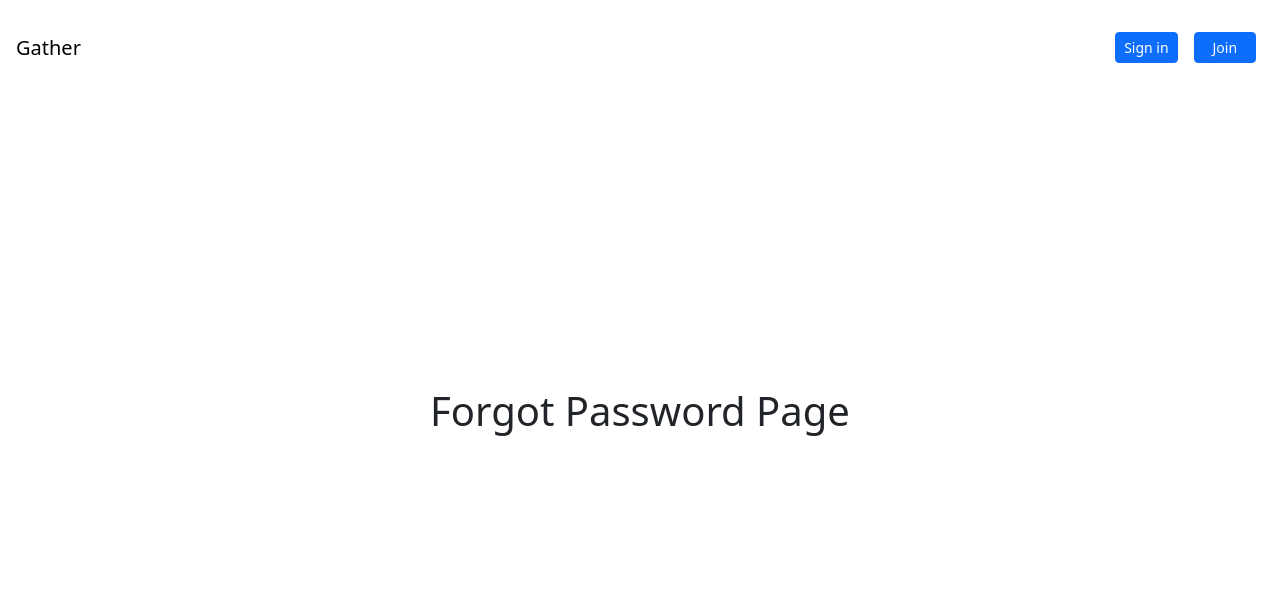
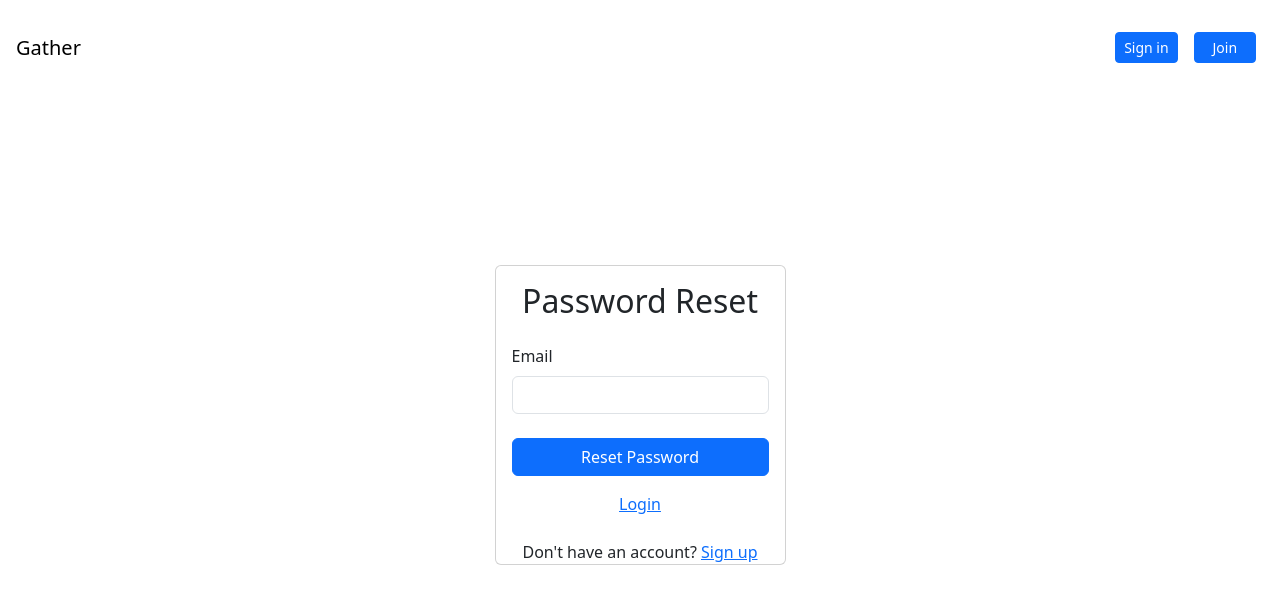
Before and after one commit to Gazdean/events-front-end, a React (Vite) app: page /forgot-password in a window 1280 px wide. Shown: the top 604 px of the page. Built offline with nearby package versions, Linux system fonts and the light colour scheme; no server answers.

Commit message:
added card and container to call to action

```diff
--- a/src/Components/CallToAction.jsx
+++ b/src/Components/CallToAction.jsx
@@ -1,13 +1,16 @@
 import React from 'react'
+import { Card } from 'react-bootstrap'
 import Container from 'react-bootstrap/Container'
 
 export default function CallToAction() {
   return (
-    <Container >
-        <p className='h3'>Lets</p>
-        <h1 className="" style={{color: "#429DD0"}}> Gather</h1>
-        <p>and make our community <strong>stronger</strong> together</p>
-        <p>Browse local events sign up and connect with your neighbourhood</p>
+    <Container className='d-flex justify-content-center my-4'>
+      <Card className='p-4 text-center' style={{ maxWidth: '600px' }}>
+        <p className='h3'>Let's</p>
+        <h1 className="display-4" style={{ color: "#429DD0" }}>Gather</h1>
+        <p className='h5'>and make our community <strong>stronger</strong> together</p>
+        <p>Browse local events, sign up, and connect with your neighborhood.</p>
+      </Card>
     </Container>
   )
 }
--- a/src/Contexts/AuthContext.jsx
+++ b/src/Contexts/AuthContext.jsx
@@ -1,7 +1,7 @@
 import React from 'react'
 import { useState, useContext, useEffect  } from 'react'
 import {auth} from '../firebase'
-import {createUserWithEmailAndPassword, signInWithEmailAndPassword, signOut} from 'firebase/auth'
+import {createUserWithEmailAndPassword, signInWithEmailAndPassword, signOut, sendPasswordResetEmail} from 'firebase/auth'
 
 const AuthContext = React.createContext()
 
@@ -25,6 +25,11 @@ export function AuthProvider({children}) {
         return signOut(auth)
     }
 
+    function resetPassword(email) {
+        return sendPasswordResetEmail(auth, email)
+    }
+
+
     useEffect(()=> {
         const unsubscribe = auth.onAuthStateChanged(user => {
              setCurrentUser(user)
@@ -33,7 +38,7 @@ export function AuthProvider({children}) {
         return unsubscribe
     }, [])
 
-    const value = {currentUser, signup, signin, logout}
+    const value = {currentUser, signup, signin, logout, resetPassword}
 
     return (
         <AuthContext.Provider value={value}>
--- a/src/Pages/ForgotPassword.jsx
+++ b/src/Pages/ForgotPassword.jsx
@@ -1,9 +1,49 @@
-import React from 'react'
+import React, { useState, useRef } from "react"
+import {Form, Button, Card, Alert} from "react-bootstrap"
+import { useAuth } from '../Contexts/AuthContext'
+import { Link } from "react-router-dom"
 
 export default function ForgotPassword() {
-  return (
-    <>
-        <h1>Forgot Password Page</h1>
-    </>
-  )
+    const emailRef = useRef()
+    const { resetPassword } = useAuth()
+    const [loading, setLoading] = useState(false)
+    const [message, setMessage] = useState('')
+
+    async function handleSubmit(event) {
+        event.preventDefault()
+
+        try {
+            setMessage('')
+            setLoading(true)
+            await resetPassword(emailRef.current.value)
+            setMessage('Check your inbox or junk for futher instructions')
+        } catch {
+            // no error sent from Firebase if email does not exsist due to Firebases 'email enumeration protection' to stop brute-force attacks
+        }
+        setLoading(false)
+
+    }
+
+    return (
+        <>
+            <Card>
+                <Card.Body>
+                    <h2 className="text-center mb-4">Password Reset</h2>
+                    {message && <Alert variant="success">{message}</Alert>}
+                    <Form onSubmit={handleSubmit} >
+                        <Form.Group id="email">
+                            <Form.Label htmlFor="forgotPasswordEmail">Email</Form.Label>
+                            <Form.Control id="forgotPasswordEmail" name="forgotPasswordEmail" type="email" ref={emailRef} required></Form.Control>
+                        </Form.Group>
+                        <Button disabled={loading} className="w-100 mt-4" type="submit">Reset Password</Button>
+                    </Form>
+                    <div className="w-100 text-center mt-3"><Link to="/sign-in">Login</Link></div>
+                </Card.Body>
+              <div className="w-100 text-center mt-2">
+                Don't have an account? <Link to="/join">Sign up</Link>
+              </div>
+            </Card>
+
+        </>
+    )
 }
--- a/src/Pages/Join.jsx
+++ b/src/Pages/Join.jsx
@@ -32,7 +32,7 @@ export default function Join () {
     }
 
     return (
-        <Container>
+        <>
             <Card >
                 <Card.Body >
                     <h2 className="text-center mb-4">Create an account</h2>
@@ -57,6 +57,6 @@ export default function Join () {
                          Already have an account? <Link to="/sign-in">Log in</Link>
                     </Card.Text>
             </Card>
-        </Container>
+        </>
     )
 }
--- a/src/Pages/SignIn.jsx
+++ b/src/Pages/SignIn.jsx
@@ -26,7 +26,7 @@ export default function SignIn () {
     }
 
     return (
-        <Container>
+        <>
           <Card>
             <Card.Body>
                 <h2 className="text-center mb-4">Log In</h2>
@@ -48,6 +48,6 @@ export default function SignIn () {
               Don't have an account? <Link to="/join">Sign up</Link>
             </div>
           </Card>
-        </Container>
+        </>
     )
 }
```
